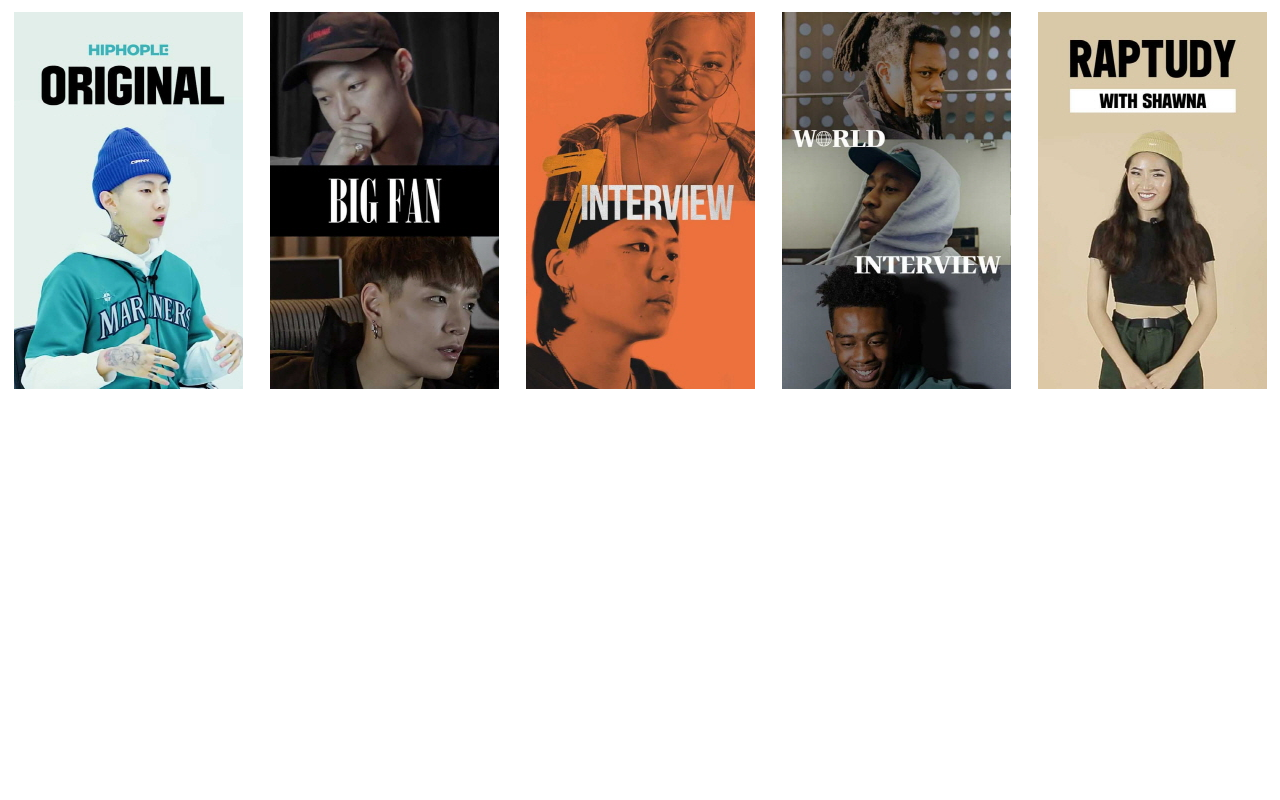
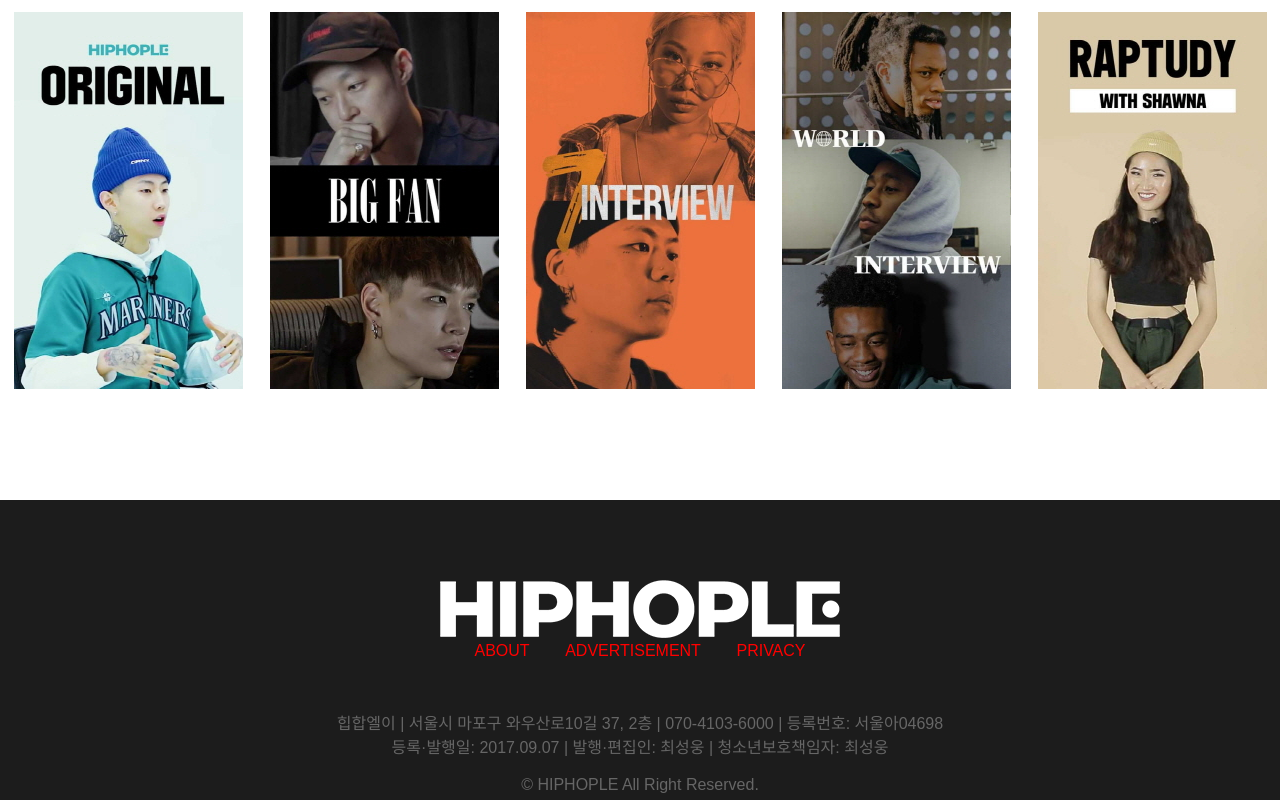
Before and after one commit to floating-points/hiphople-clone, a React (Create React App) app in the folder hiphople/: page / in a window 1280 px wide. Shown: the part 728-1528 px from the top of the page. Before the commit the page ends 1128 px from the top, so only its background shows below. Built offline with nearby package versions, Linux system fonts and the light colour scheme.

Commit message:
add Footer

```diff
--- a/hiphople/src/App.js
+++ b/hiphople/src/App.js
@@ -2,6 +2,7 @@
 import Header from "./components/Header/Header";
 import PosterBanner from './components/PosterBanner/PosterBanner';
 import Swiper from "./components/Swiper/Swiper";
+import Footer from './components/Footer/Footer';
 
 function App() {
   return (
@@ -9,6 +10,8 @@
       <Header />
       <Swiper />
       <PosterBanner />
+
+      <Footer />
     </div>
   );
 }
--- /dev/null
+++ b/hiphople/src/components/Footer/Footer.js
@@ -0,0 +1,38 @@
+import React from "react";
+import "./footer.scss";
+
+const Footer = () => {
+	return (
+		<div className="footer">
+			<div className="container">
+				<div className="footer_logo">
+					<img src="/images/footer_logo.png" />
+				</div>
+
+				<div className="footer_text">
+					<div className="link">
+						<a href="#">ABOUT</a>
+						&nbsp;&nbsp;&nbsp;&nbsp;&nbsp;&nbsp;&nbsp;&nbsp;
+						<a href="#">ADVERTISEMENT</a>
+						&nbsp;&nbsp;&nbsp;&nbsp;&nbsp;&nbsp;&nbsp;&nbsp;
+						<a href="#">PRIVACY</a>
+					</div>
+
+					<div className="company_information">
+                	    힙합엘이 | 서울시 마포구 와우산로10길 37, 2층 | 070-4103-6000 | 등록번호: 서울아04698
+						<br/>
+						등록·발행일: 2017.09.07 | 발행·편집인: 최성웅 | 청소년보호책임자: 최성웅
+
+						<br/>
+						<br/>
+						© HIPHOPLE All Right Reserved.
+					</div>
+				</div>
+
+			</div>
+		</div>
+	)
+}
+
+
+export default Footer;
--- /dev/null
+++ b/hiphople/src/components/Footer/footer.scss
@@ -0,0 +1,37 @@
+.footer {
+	display: block;
+	width: 100%;
+	height: 300px;
+	border: 0;
+	margin-top: 100px;
+	background: #1C1C1C;
+	bottom: 0;
+	color: #4E4E4E;
+	font-size: 1rem;
+	text-align: center;
+
+	.container {
+		margin: 0 auto;
+	}
+
+	.footer_logo {
+		margin-top: 80px;
+	}
+
+	.footer_text {
+		font-family: 'noto sans kr', sans-serif;
+		font-weight: 300;
+		font-size: 1rem;
+		color: #666;
+
+		.link{
+			a:link { color: red; text-decoration: none;}
+			a:visited { color: #666; text-decoration: none;}
+			a:hover { color: red; text-decoration: none;}
+		}
+
+		.company_information{
+			margin-top: 50px;
+		}
+	}
+}
```
